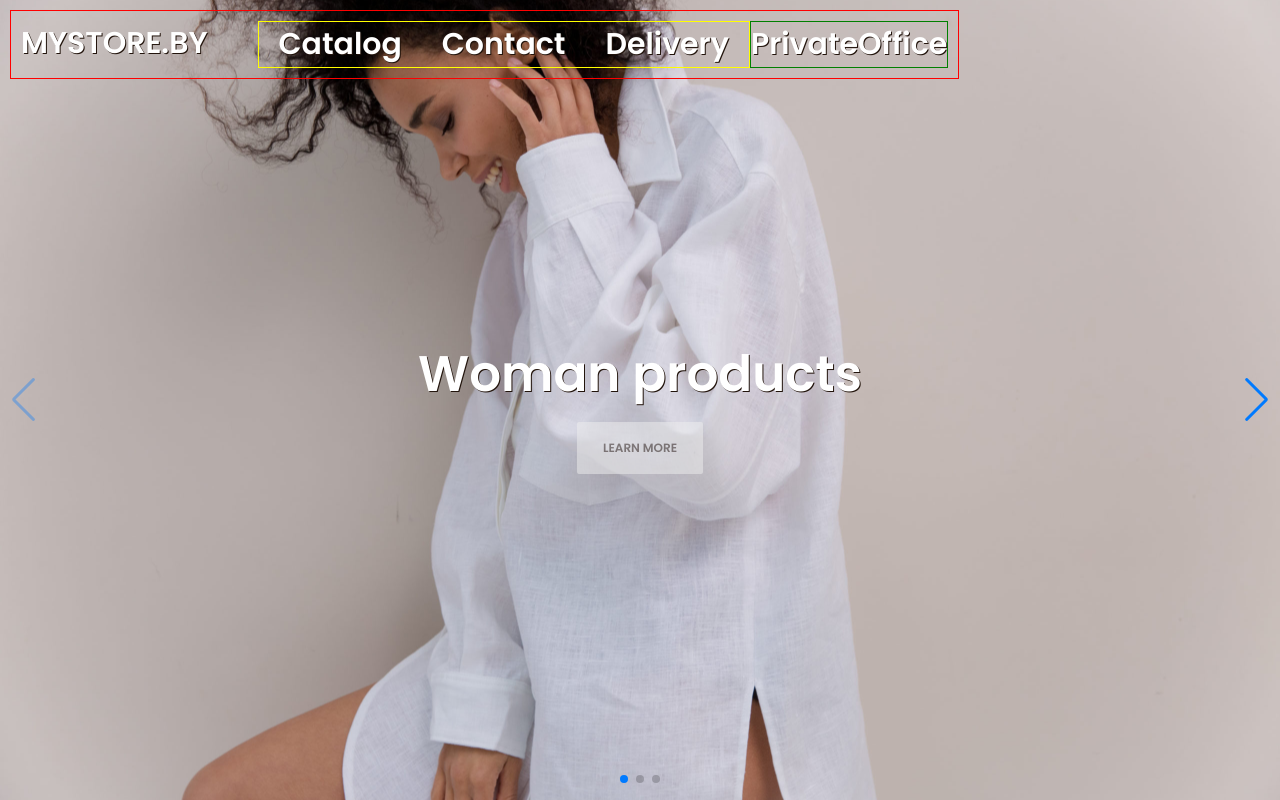
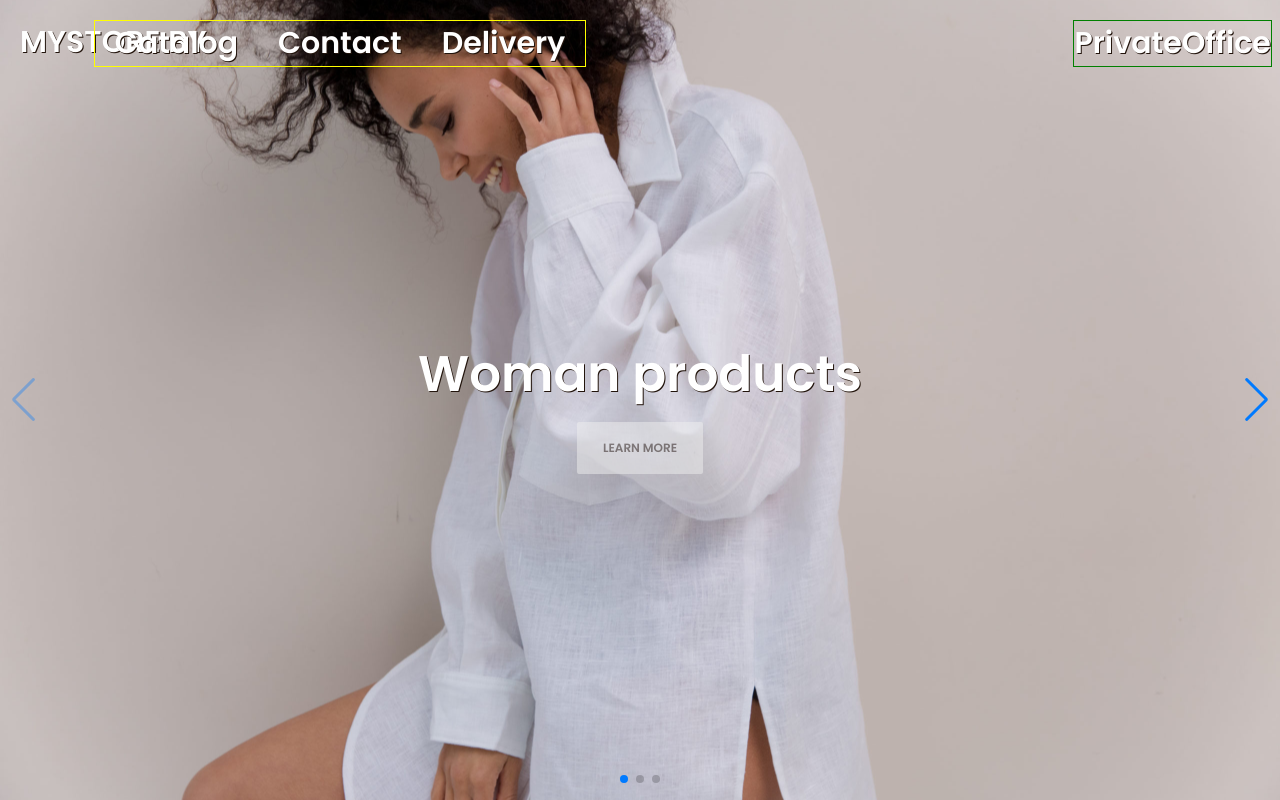
Before and after one commit to kwin64/store, a React (Create React App) app: page / in a window 1280 px wide. Built offline with nearby package versions, Linux system fonts and the light colour scheme.

Commit message:
position header

```diff
--- a/src/App.tsx
+++ b/src/App.tsx
@@ -1,5 +1,4 @@
 import React from 'react';
-import {Header} from './UI/header/Header';
 import {PageSlider} from "./UI/PageSlider/PageSlider";
 import './App.scss'
 
--- a/src/UI/header/Navigation/Navigation.scss
+++ b/src/UI/header/Navigation/Navigation.scss
@@ -3,20 +3,16 @@
 $textNav: #ffffff;
 
 .navigation {
-  border: 1px solid red;
+  display: flex;
   position: absolute;
   z-index: 2;
-  margin: 10px;
-  display: flex;
-  background-color: rgba(255, 255, 255, 0);
+  padding: 10px;
   font-family: 'Poppins', sans-serif;
   font-size: 30px;
   text-shadow: 1px 1px 0 hsl(22, 46%, 9%);
-  justify-content: start;
-  padding: 10px;
-  width: auto;
-  left: auto;
-  right: auto;
+  width: 97.8%;
+  margin: 10px;
+  justify-content: space-between;
 
   .initialPage {
     cursor: pointer;
@@ -29,7 +25,7 @@ $textNav: #ffffff;
   }
 
   .menu {
-    margin-left: 50px;
+    margin-left: -600px;
     border: 1px solid yellow;
 
     a {
@@ -39,7 +35,7 @@ $textNav: #ffffff;
       transition: 0.1s;
 
       &:hover {
-        color: #825a5a;
+        color: #af7777;
       }
     }
   }
```
